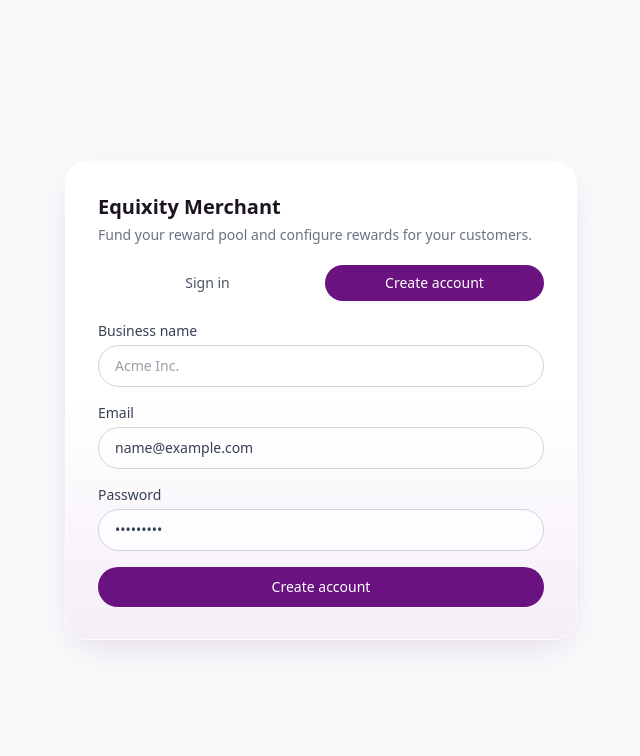
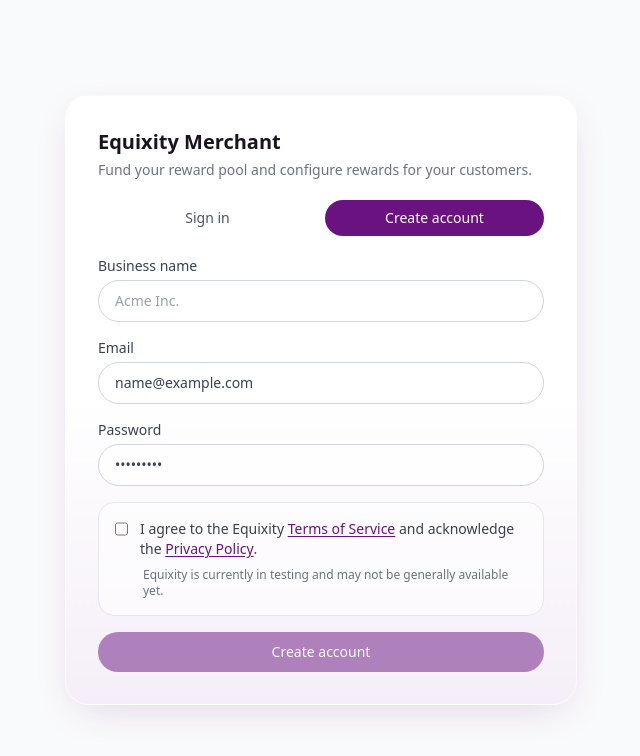
Before and after one commit to trippleyay/equixity, a Next.js app: page /login in a window 1280 px wide. Both pictures are taken after typing "name@example.com", "Sample123" into the empty fields and a click on the button "Create account". Shown: the top 756 px of the page, without its empty margins (319-959 px from the left). Built offline with nearby package versions, Linux system fonts and the light colour scheme; no server answers.

Commit message:
Require legal consent for merchant signup

```diff
--- a/src/components/LoginForm.tsx
+++ b/src/components/LoginForm.tsx
@@ -1,5 +1,6 @@
 "use client";
 
+import Link from "next/link";
 import { useState } from "react";
 import type { FormEvent } from "react";
 import { useRouter, useSearchParams } from "next/navigation";
@@ -27,11 +28,21 @@
     null,
   );
   const [busy, setBusy] = useState(false);
+  const [acceptedTerms, setAcceptedTerms] = useState(false);
 
   const errorParam = searchParams ? String(searchParams.get("error") ?? "") : "";
 
   async function handleSubmit(e: FormEvent<HTMLFormElement>) {
     e.preventDefault();
+
+    if (mode === "signup" && !acceptedTerms) {
+      setMessage({
+        kind: "error",
+        text: "Please agree to the Terms of Service and acknowledge the Privacy Policy before creating an account.",
+      });
+      return;
+    }
+
     setBusy(true);
     setMessage(null);
     try {
@@ -154,6 +165,45 @@
             />
           </label>
 
+          {mode === "signup" && (
+            <div className="rounded-2xl border border-gray-200 bg-white/60 p-4">
+              <label className="flex items-start gap-3 text-sm text-gray-700">
+                <input
+                  type="checkbox"
+                  required
+                  checked={acceptedTerms}
+                  onChange={(e) => setAcceptedTerms(e.target.checked)}
+                  className="mt-0.5 h-4 w-4 rounded border-gray-300 text-equixity-deep focus:ring-equixity-deep/30"
+                />
+                <span>
+                  I agree to the Equixity{" "}
+                  <Link
+                    href="/terms"
+                    target="_blank"
+                    rel="noreferrer noopener"
+                    className="font-medium text-equixity-deep underline underline-offset-2"
+                  >
+                    Terms of Service
+                  </Link>{" "}
+                  and acknowledge the{" "}
+                  <Link
+                    href="/privacy"
+                    target="_blank"
+                    rel="noreferrer noopener"
+                    className="font-medium text-equixity-deep underline underline-offset-2"
+                  >
+                    Privacy Policy
+                  </Link>
+                  .
+                </span>
+              </label>
+              <p className="mt-2 pl-7 text-xs text-gray-500">
+                Equixity is currently in testing and may not be generally
+                available yet.
+              </p>
+            </div>
+          )}
+
           {message && (
             <p
               className={`rounded-2xl px-4 py-2 text-sm ${
@@ -168,8 +218,8 @@
 
           <button
             type="submit"
-            disabled={busy}
-            className="w-full rounded-full bg-equixity-deep px-4 py-2.5 text-sm font-medium text-white transition hover:bg-equixity-deepDark disabled:opacity-50"
+            disabled={busy || (mode === "signup" && !acceptedTerms)}
+            className="w-full rounded-full bg-equixity-deep px-4 py-2.5 text-sm font-medium text-white transition hover:bg-equixity-deepDark disabled:cursor-not-allowed disabled:opacity-50"
           >
             {busy ? "Please wait…" : mode === "signin" ? "Sign in" : "Create account"}
           </button>
```
